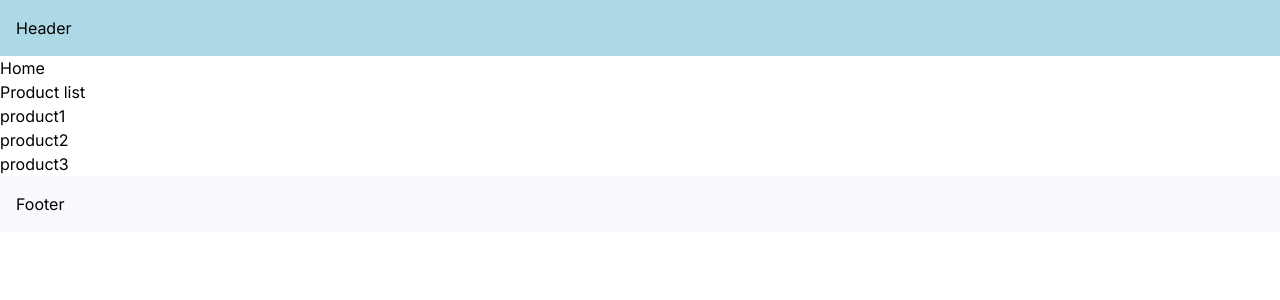
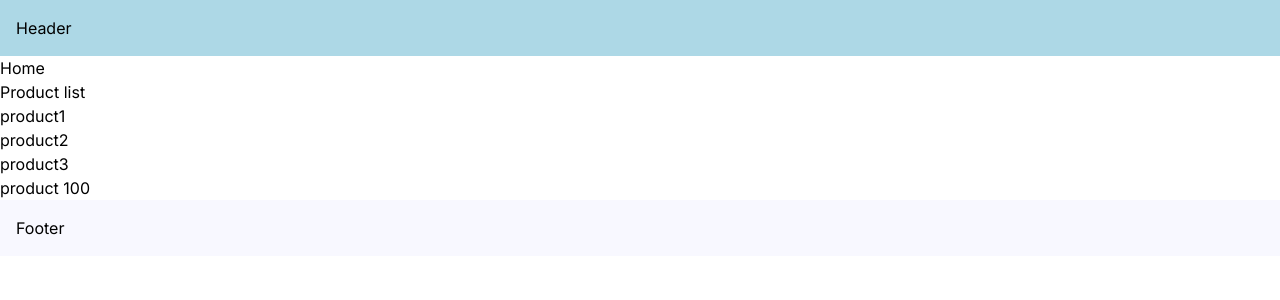
Before and after one commit to pradeep2165/nextjs14_app, a Next.js app: page /products in a window 1280 px wide. Shown: the top 300 px of the page. Built offline with nearby package versions, Linux system fonts and the light colour scheme.

Commit message:
dynamic userid in link

```diff
--- a/src/app/products/page.tsx
+++ b/src/app/products/page.tsx
@@ -1,5 +1,6 @@
 import Link from "next/link";
 export default function products() {
+  const productId = 100;
   return (
     <>
       <Link href="/">Home</Link>
@@ -13,6 +14,9 @@ export default function products() {
       <h2>
         <Link href="products/3">product3</Link>
       </h2>
+      <h2>
+        <Link href={`products/${productId}`}>product {productId}</Link>
+      </h2>
     </>
   );
 }
```
